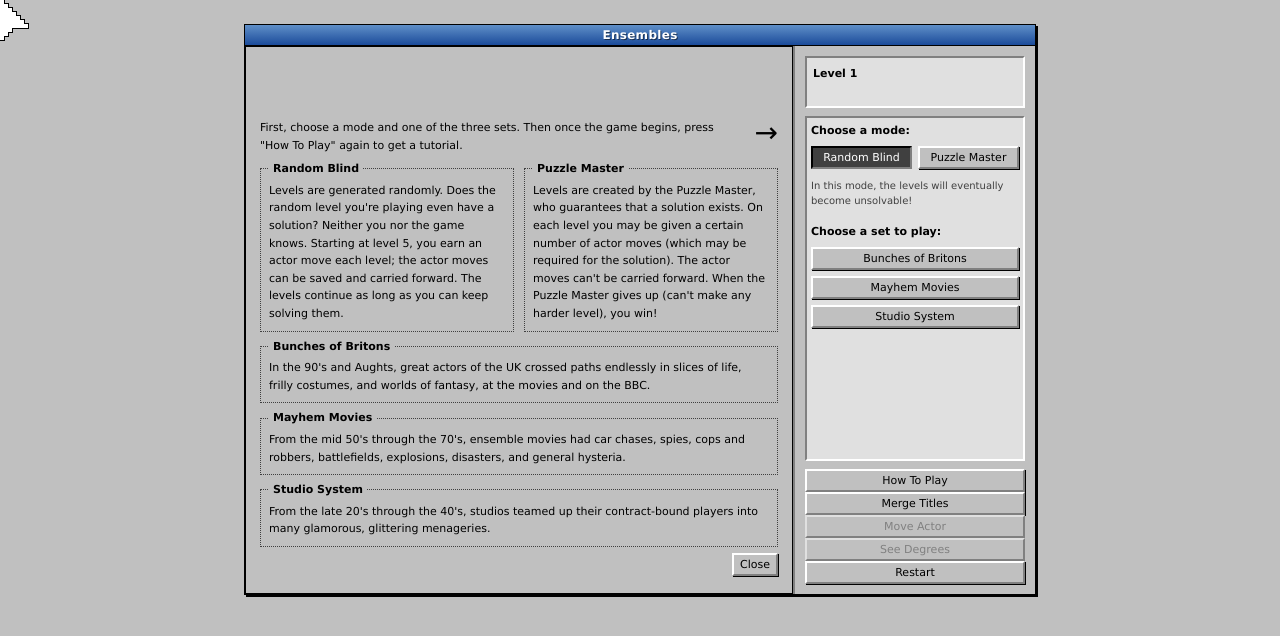
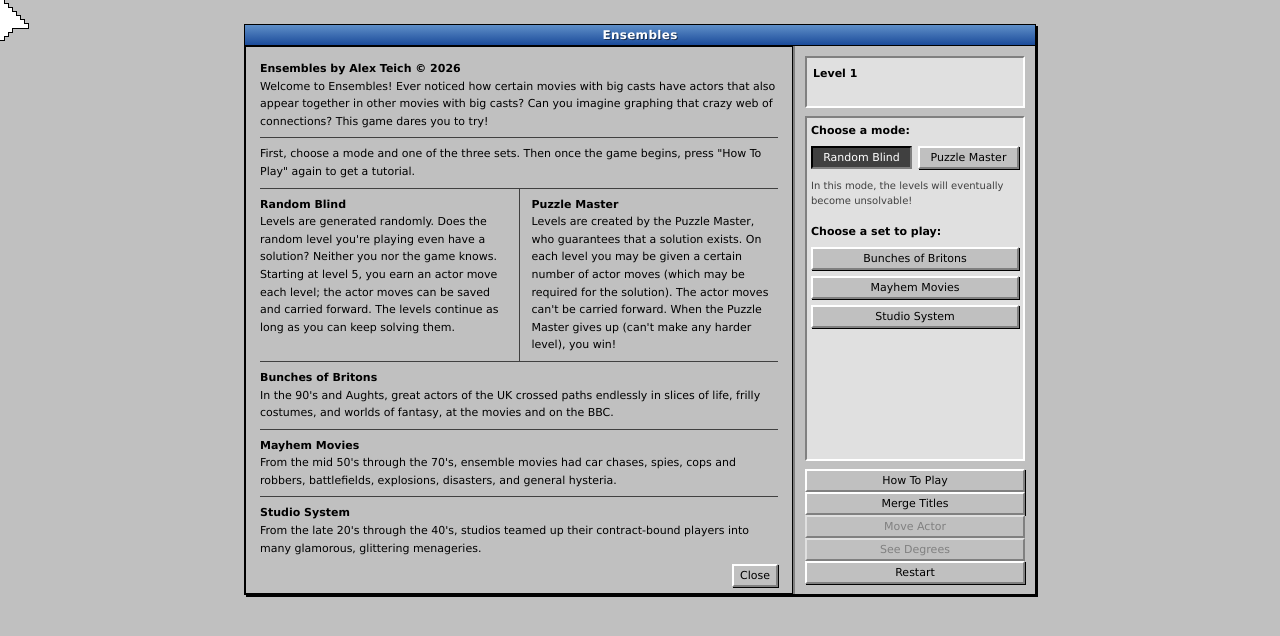
Before and after one commit to teichmath/teichmath.github.io, a plain HTML site: page actors.html in a window 1280 px wide. Both pictures are taken after a click on the button "How To Play". Drawn offline with Linux system fonts and the light colour scheme.

Commit message:
opening screen text

```diff
--- a/actors.html
+++ b/actors.html
@@ -23,32 +23,35 @@
       <div id="grid-area">
         <div id="grid"></div>
         <div id="htp-pregame" style="display:none">
-          <div class="htp-pregame-top">
+          <div class="htp-section htp-pregame-intro">
+            <div class="htp-pregame-credit">Ensembles by Alex Teich &copy; 2026</div>
+            Welcome to Ensembles! Ever noticed how certain movies with big casts have actors that also appear together in other movies with big casts? Can you imagine graphing that crazy web of connections? This game dares you to try!
+          </div>
+          <div class="htp-section">
             <p class="htp-pregame-msg">First, choose a mode and one of the three sets. Then once the game begins, press "How To Play" again to get a tutorial.</p>
-            <div class="htp-pregame-arrow">→</div>
           </div>
-          <div class="htp-mode-boxes">
-            <fieldset class="htp-set-box">
-              <legend>Random Blind</legend>
+          <div class="htp-section htp-mode-boxes">
+            <div class="htp-area">
+              <div class="htp-area-title">Random Blind</div>
               Levels are generated randomly. Does the random level you're playing even have a solution? Neither you nor the game knows. Starting at level 5, you earn an actor move each level; the actor moves can be saved and carried forward. The levels continue as long as you can keep solving them.
-            </fieldset>
-            <fieldset class="htp-set-box">
-              <legend>Puzzle Master</legend>
+            </div>
+            <div class="htp-area">
+              <div class="htp-area-title">Puzzle Master</div>
               Levels are created by the Puzzle Master, who guarantees that a solution exists. On each level you may be given a certain number of actor moves (which may be required for the solution). The actor moves can't be carried forward. When the Puzzle Master gives up (can't make any harder level), you win!
-            </fieldset>
+            </div>
           </div>
-          <fieldset class="htp-set-box">
-            <legend>Bunches of Britons</legend>
+          <div class="htp-section">
+            <div class="htp-area-title">Bunches of Britons</div>
             In the 90's and Aughts, great actors of the UK crossed paths endlessly in slices of life, frilly costumes, and worlds of fantasy, at the movies and on the BBC.
-          </fieldset>
-          <fieldset class="htp-set-box">
-            <legend>Mayhem Movies</legend>
+          </div>
+          <div class="htp-section">
+            <div class="htp-area-title">Mayhem Movies</div>
             From the mid 50's through the 70's, ensemble movies had car chases, spies, cops and robbers, battlefields, explosions, disasters, and general hysteria.
-          </fieldset>
-          <fieldset class="htp-set-box">
-            <legend>Studio System</legend>
+          </div>
+          <div class="htp-section">
+            <div class="htp-area-title">Studio System</div>
             From the late 20's through the 40's, studios teamed up their contract-bound players into many glamorous, glittering menageries.
-          </fieldset>
+          </div>
           <button class="mac-btn" id="btn-pregame-exit">Close</button>
         </div>
       </div>
--- a/style.css
+++ b/style.css
@@ -425,49 +425,45 @@ body {
   z-index: 100;
   background: var(--gray);
   border: 1px solid var(--black);
-  padding: 72px 14px 14px;
+  padding: 6px 14px 10px;
   display: flex;
   flex-direction: column;
-  gap: 6px;
   overflow-y: auto;
 }
 
-.htp-pregame-top {
-  display: flex;
-  align-items: flex-start;
-  gap: 16px;
-}
-
-.htp-pregame-arrow {
-  flex: none;
-  font-size: 28px;
-  text-align: right;
-  line-height: 1;
-}
-
-.htp-pregame-msg {
+/* Text areas separated by thin solid rules. */
+.htp-section {
+  padding: 7px 0;
   font-size: 11px;
   line-height: 1.6;
 }
 
-.htp-set-box {
-  border: 1px dotted var(--gray-darker);
-  padding: 4px 8px 8px;
-  font-size: 11px;
-  line-height: 1.6;
+.htp-section + .htp-section {
+  border-top: 1px solid var(--gray-darker);
+}
+
+.htp-pregame-credit,
+.htp-area-title {
+  font-weight: bold;
+}
+
+.htp-pregame-msg {
+  margin: 0;
 }
 
 .htp-mode-boxes {
   display: flex;
-  gap: 10px;
+  padding: 0;
 }
 
-.htp-mode-boxes .htp-set-box { flex: 1; }
+.htp-mode-boxes .htp-area {
+  flex: 1;
+  padding: 7px 12px 7px 0;
+}
 
-.htp-set-box legend {
-  font-size: 11px;
-  font-weight: bold;
-  padding: 0 4px;
+.htp-mode-boxes .htp-area + .htp-area {
+  padding: 7px 0 7px 12px;
+  border-left: 1px solid var(--gray-darker);
 }
 
 #btn-pregame-exit {
```
